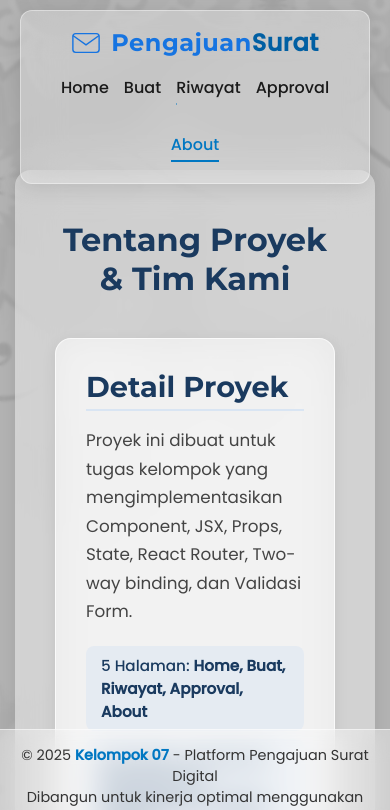
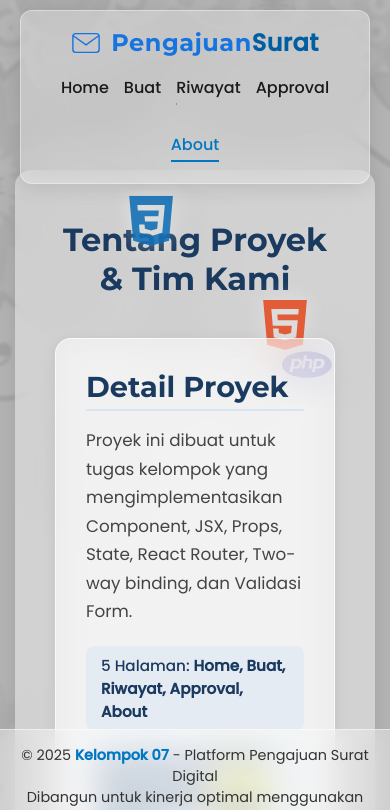
Before and after one commit to indrasarjana0810-x-x/pengajuanSurat-app-07, a React (Vite) app: page /about in a window 390 px wide. Shown: the top 810 px of the page. Built offline with nearby package versions, Linux system fonts and the light colour scheme.

Commit message:
Menambahkan animasi FloatingLogos di halaman About (Leapdev.io)

```diff
--- a/package.json
+++ b/package.json
@@ -10,8 +10,10 @@
     "preview": "vite preview"
   },
   "dependencies": {
+    "framer-motion": "^12.23.24",
     "react": "^19.1.1",
     "react-dom": "^19.1.1",
+    "react-icons": "^5.5.0",
     "react-router-dom": "^7.9.4",
     "sweetalert2": "^11.26.1"
   },
--- /dev/null
+++ b/src/components/FloatingLogos.jsx
@@ -0,0 +1,51 @@
+import React from "react";
+// eslint-disable-next-line no-unused-vars
+import { motion } from "framer-motion";
+import {
+  SiJavascript,
+  SiReact,
+  SiPhp,
+  SiMysql,
+  SiHtml5,
+  SiCss3,
+} from "react-icons/si";
+
+const icons = [
+  { id: 1, icon: <SiJavascript color="#f7df1e" size={50} /> },
+  { id: 2, icon: <SiReact color="#61DBFB" size={50} /> },
+  { id: 3, icon: <SiPhp color="#777BB4" size={50} /> },
+  { id: 4, icon: <SiMysql color="#00758F" size={50} /> },
+  { id: 5, icon: <SiHtml5 color="#E34F26" size={50} /> },
+  { id: 6, icon: <SiCss3 color="#1572B6" size={50} /> },
+];
+
+export default function FloatingLogos() {
+  return (
+    <div className="floating-logos">
+      {icons.map((item) => (
+        <motion.div
+          key={item.id}
+          className="floating-icon"
+          animate={{
+            y: [0, -25, 0],
+            x: [0, 10, 0],
+          }}
+          transition={{
+            duration: 6 + Math.random() * 4,
+            repeat: Infinity,
+            repeatType: "reverse",
+          }}
+          style={{
+            position: "absolute",
+            top: `${Math.random() * 80}%`,
+            left: `${Math.random() * 90}%`,
+            opacity: 0.9,
+            pointerEvents: "none",
+          }}
+        >
+          {item.icon}
+        </motion.div>
+      ))}
+    </div>
+  );
+}
--- a/src/components/css/Style.css
+++ b/src/components/css/Style.css
@@ -1,20 +1,16 @@
-@import url('https://fonts.googleapis.com/css2?family=Montserrat:wght@500;700&family=Poppins:wght@300;400;500&display=swap');
+@import url("https://fonts.googleapis.com/css2?family=Montserrat:wght@500;700&family=Poppins:wght@300;400;500&display=swap");
 
 /* === PENGATURAN ULANG DAN GLOBAL === */
 * {
   margin: 0;
   padding: 0;
   box-sizing: border-box;
-  font-family: 'Poppins', sans-serif;
+  font-family: "Poppins", sans-serif;
 }
 
 body {
-  background:
-    linear-gradient(
-      rgba(0, 0, 0, 0.45),
-      rgba(0, 0, 0, 0.45)
-    ),
-    url('../Background/IMG_Background.jpg') no-repeat center center fixed;
+  background: linear-gradient(rgba(0, 0, 0, 0.45), rgba(0, 0, 0, 0.45)),
+    url("../Background/IMG_Background.jpg") no-repeat center center fixed;
   background-size: cover;
   color: #1a1a1a;
   min-height: 100vh;
@@ -25,7 +21,7 @@ body {
 }
 
 body::before {
-  content: '';
+  content: "";
   position: fixed;
   top: 0;
   left: 0;
@@ -66,7 +62,7 @@ body::before {
 }
 
 .navbar h1 {
-  font-family: 'Montserrat', sans-serif;
+  font-family: "Montserrat", sans-serif;
   font-weight: 700;
   font-size: 1.6rem;
   color: #1674e1;
@@ -87,7 +83,7 @@ body::before {
 }
 
 .logo-text {
-  font-family: 'Montserrat', sans-serif;
+  font-family: "Montserrat", sans-serif;
   font-weight: 700;
   font-size: 1.5rem;
   color: #1674e1;
@@ -118,7 +114,7 @@ body::before {
 }
 
 .navbar ul li a::after {
-  content: '';
+  content: "";
   position: absolute;
   bottom: 0;
   left: 0;
@@ -161,7 +157,7 @@ body::before {
 }
 
 .hero-section h1 {
-  font-family: 'Montserrat', sans-serif;
+  font-family: "Montserrat", sans-serif;
   font-size: 2.8rem;
   color: #1a3a5f;
   margin-bottom: 20px;
@@ -269,7 +265,7 @@ body::before {
 }
 
 .action-card h3 {
-  font-family: 'Montserrat', sans-serif;
+  font-family: "Montserrat", sans-serif;
   font-size: 1.3rem;
   color: #1a3a5f;
   margin-bottom: 12px;
@@ -284,13 +280,25 @@ body::before {
 }
 
 /* Variasi warna untuk action cards */
-.card-buat .card-icon svg { stroke: #007bff; }
-.card-riwayat .card-icon svg { stroke: #28a745; }
-.card-approval .card-icon svg { stroke: #ff9800; }
+.card-buat .card-icon svg {
+  stroke: #007bff;
+}
+.card-riwayat .card-icon svg {
+  stroke: #28a745;
+}
+.card-approval .card-icon svg {
+  stroke: #ff9800;
+}
 
-.card-buat::before { background: linear-gradient(135deg, #007bff, #00c2ff); }
-.card-riwayat::before { background: linear-gradient(135deg, #28a745, #20c997); }
-.card-approval::before { background: linear-gradient(135deg, #ff9800, #ff6b6b); }
+.card-buat::before {
+  background: linear-gradient(135deg, #007bff, #00c2ff);
+}
+.card-riwayat::before {
+  background: linear-gradient(135deg, #28a745, #20c997);
+}
+.card-approval::before {
+  background: linear-gradient(135deg, #ff9800, #ff6b6b);
+}
 
 /* CTA Button Enhancement */
 .cta-btn.mb-10 {
@@ -361,7 +369,7 @@ body::before {
 }
 
 .page-header h1 {
-  font-family: 'Montserrat', sans-serif;
+  font-family: "Montserrat", sans-serif;
   font-size: 2.5rem;
   font-weight: 700;
   color: #1a3a5f;
@@ -406,7 +414,8 @@ label {
 }
 
 /* Penanda field wajib diisi (Bintang merah) */
-.required, .required-star {
+.required,
+.required-star {
   color: #e74c3c;
   font-weight: 700;
   margin-left: 4px;
@@ -509,8 +518,9 @@ button[type="submit"]:hover,
 }
 
 /* Styling konten RequestCard */
-.request-item-card h2, .request-item-card h3 {
-  font-family: 'Montserrat', sans-serif;
+.request-item-card h2,
+.request-item-card h3 {
+  font-family: "Montserrat", sans-serif;
   color: #1a3a5f;
   font-size: 1.3rem;
   margin-bottom: 12px;
@@ -541,7 +551,8 @@ button[type="submit"]:hover,
   border-top: 1px dashed rgba(0, 0, 0, 0.15);
 }
 
-.btn-approve, .btn-reject {
+.btn-approve,
+.btn-reject {
   padding: 8px 18px;
   border: none;
   border-radius: 8px;
@@ -581,7 +592,7 @@ button[type="submit"]:hover,
 }
 
 .processed-requests-section h2 {
-    font-family: 'Montserrat', sans-serif;
+  font-family: "Montserrat", sans-serif;
   font-size: 1.8rem;
   color: #1a3a5f;
   margin-bottom: 25px;
@@ -696,11 +707,11 @@ button[type="submit"]:hover,
   border: 1px solid rgba(255, 255, 255, 0.9);
   box-shadow: 0 10px 40px rgba(0, 0, 0, 0.2) !important;
   padding: 25px !important;
-  font-family: 'Poppins', sans-serif !important;
+  font-family: "Poppins", sans-serif !important;
 }
 
 .swal2-title {
-  font-family: 'Montserrat', sans-serif !important;
+  font-family: "Montserrat", sans-serif !important;
   color: #1a3a5f !important;
   font-weight: 700 !important;
   font-size: 1.8rem !important;
@@ -744,7 +755,7 @@ button[type="submit"]:hover,
   background-color: #5a6268 !important;
 }
 
-.swal2-icon.swal2-success [class^=swal2-success-line] {
+.swal2-icon.swal2-success [class^="swal2-success-line"] {
   background-color: #007bff !important;
 }
 .swal2-success-ring {
@@ -776,7 +787,7 @@ button[type="submit"]:hover,
 }
 
 .project-details-card h2 {
-    font-family: 'Montserrat', sans-serif;
+  font-family: "Montserrat", sans-serif;
   font-size: 1.8rem;
   color: #1a3a5f;
   margin-bottom: 15px;
@@ -808,7 +819,7 @@ button[type="submit"]:hover,
 }
 
 .team-section-header {
-    font-family: 'Montserrat', sans-serif;
+  font-family: "Montserrat", sans-serif;
   font-size: 2.2rem;
   color: #1a3a5f;
   text-align: center;
@@ -893,7 +904,7 @@ button[type="submit"]:hover,
 }
 
 .member-name {
-    font-family: 'Montserrat', sans-serif;
+  font-family: "Montserrat", sans-serif;
   font-size: 1.2rem;
   color: #1a3a5f;
   margin-bottom: 5px;
@@ -946,7 +957,8 @@ button[type="submit"]:hover,
     padding: 30px 20px;
   }
 
-  .container, .form-container {
+  .container,
+  .form-container {
     margin: 30px 15px;
     padding: 20px;
   }
@@ -1000,4 +1012,19 @@ button[type="submit"]:hover,
     flex: 0 0 90vw;
     max-width: 300px;
   }
+
+  /* FLOATING ANIMATIONS LOGO */
+  .floating-logos {
+    position: absolute;
+    top: 0;
+    left: 0;
+    width: 100%;
+    height: 100%;
+    overflow: hidden;
+    z-index: 0;
   }
+
+  .floating-icon {
+    filter: drop-shadow(0 0 10px rgba(255, 255, 255, 0.5));
+  }
+}
--- a/src/pages/About.jsx
+++ b/src/pages/About.jsx
@@ -1,4 +1,5 @@
 import React, { useEffect, useState, useRef } from "react";
+import FloatingLogos from "../components/FloatingLogos";
 
 import photoA from "../components/Profile/puji.jpg";
 import photoB from "../components/Profile/Me.jpeg";
@@ -16,29 +17,35 @@ export default function About() {
   const [activeIndex, setActiveIndex] = useState(0);
   const gridRef = useRef(null);
 
+  // 🧠 Auto-scroll setiap 4 detik
   useEffect(() => {
-    // Logic untuk auto-scroll setiap 4 detik (4000ms)
     const timer = setInterval(() => {
       setActiveIndex((prevIndex) => (prevIndex + 1) % teamMembers.length);
     }, 4000);
-
     return () => clearInterval(timer);
   }, []);
 
+  // 🎯 Scroll kartu aktif ke tengah
   useEffect(() => {
-    // Logic untuk menggulir kartu aktif ke tengah view
     const gridElement = gridRef.current;
     if (gridElement && gridElement.children[activeIndex]) {
       gridElement.children[activeIndex].scrollIntoView({
         behavior: "smooth",
         block: "nearest",
-        inline: "center", // Memastikan kartu berada di tengah viewport
+        inline: "center",
       });
     }
   }, [activeIndex]);
 
+  // 🧩 Return utama halaman About
   return (
-    <div className="page-wrapper about-page">
+    <div
+      className="page-wrapper about-page"
+      style={{ position: "relative", overflow: "hidden" }}
+    >
+      {/* 🌈 Logo animasi melayang di background */}
+      <FloatingLogos />
+
       <div className="page-header">
         <h1>Tentang Proyek & Tim Kami</h1>
       </div>
@@ -68,14 +75,11 @@ export default function About() {
 
       <h2 className="team-section-header">Tim Pengembang (Kelompok 07)</h2>
 
-      {/* Container scroll horizontal (Carousel) */}
+      {/* Carousel anggota tim */}
       <div className="team-grid" ref={gridRef}>
-        {/* Scroll spacers dihapus dari JSX. Spacing di tepi dikelola via CSS padding di .team-grid */}
-
         {teamMembers.map((member, index) => (
           <div
             key={index}
-            // Menambahkan class highlight berdasarkan state aktif
             className={`team-member-card ${
               index === activeIndex ? "active-highlight" : ""
             }`}
```
Also changed, not shown: 2 other files (tests, documents, lock files or other folders). Lines whose indentation alone changed are shown as unchanged.
